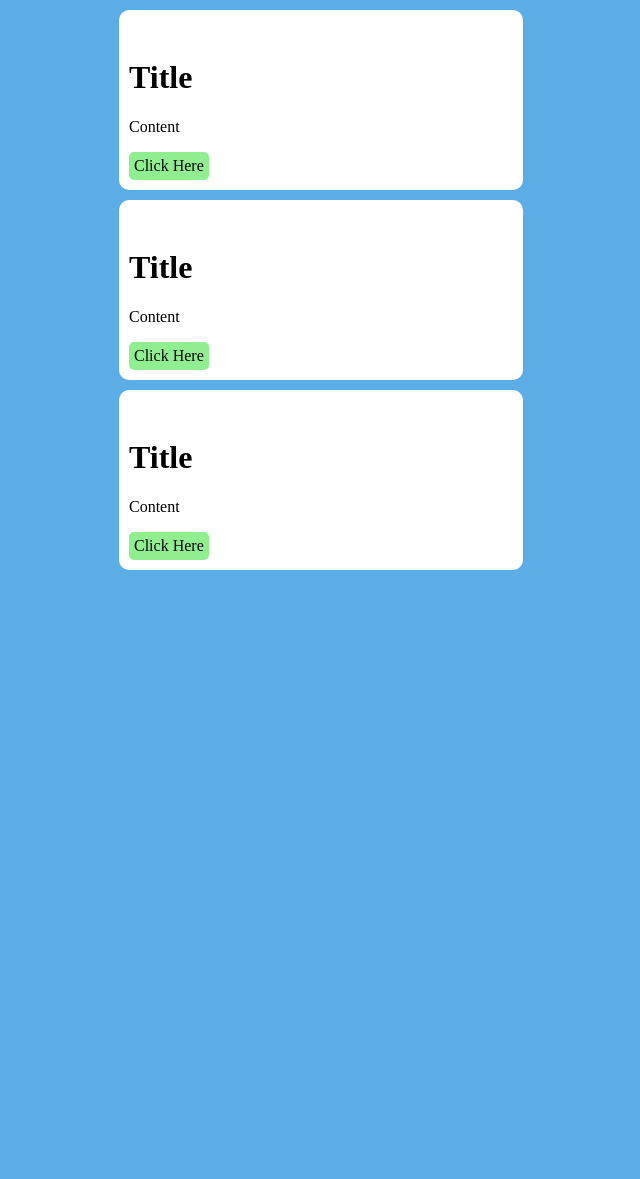
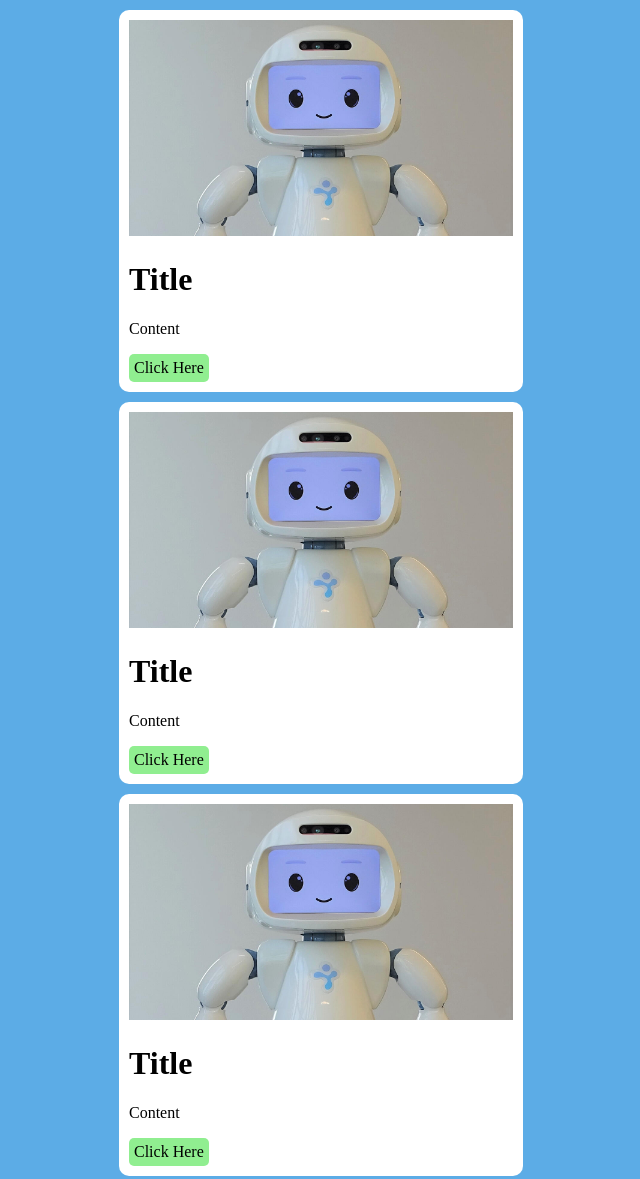
Before and after one commit to LebrancWorkshop/Learn-FrontEnd-Zinglecode, a website built with Vite: page app01/index.html in a window 1280 px wide. Shown: the whole page, without its empty margins (319-959 px from the left). Before the commit the page ends 800 px from the top, so only its background shows below. Built offline with nearby package versions, Linux system fonts and the light colour scheme.

Commit message:
💄 style: add image to container box

```diff
--- a/app01/index.html
+++ b/app01/index.html
@@ -9,19 +9,19 @@
   </head>
   <body>
     <div class="box">
-      <img src="" alt="">
+      <img src="/img/robot.jpeg" alt="robot">
       <h1>Title</h1>
       <p>Content</p>
       <a href="#" class="button">Click Here</a>
     </div>
     <div class="box">
-      <img src="" alt="">
+      <img src="/img/robot.jpeg" alt="robot">
       <h1>Title</h1>
       <p>Content</p>
       <a href="#" class="button">Click Here</a>
     </div>
     <div class="box">
-      <img src="" alt="">
+      <img src="/img/robot.jpeg" alt="robot">
       <h1>Title</h1>
       <p>Content</p>
       <a href="#" class="button">Click Here</a>
--- a/app01/style.css
+++ b/app01/style.css
@@ -12,6 +12,11 @@ html, body {
   max-width: 700px;
   margin: auto;
   margin-top: 10px;
+  margin-bottom: 10px;
+}
+
+img {
+  width: 100%;
 }
 
 .button {
```
